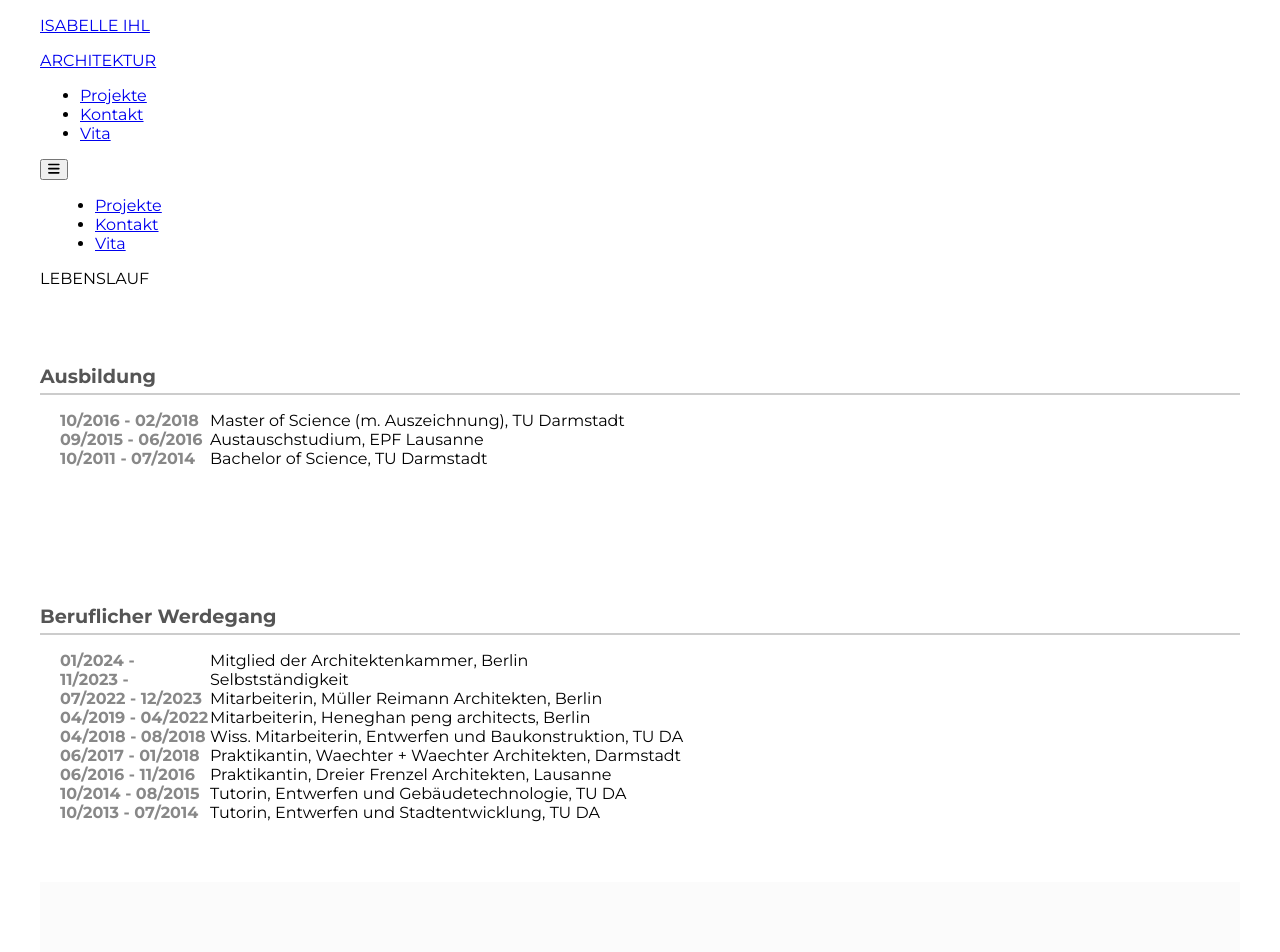
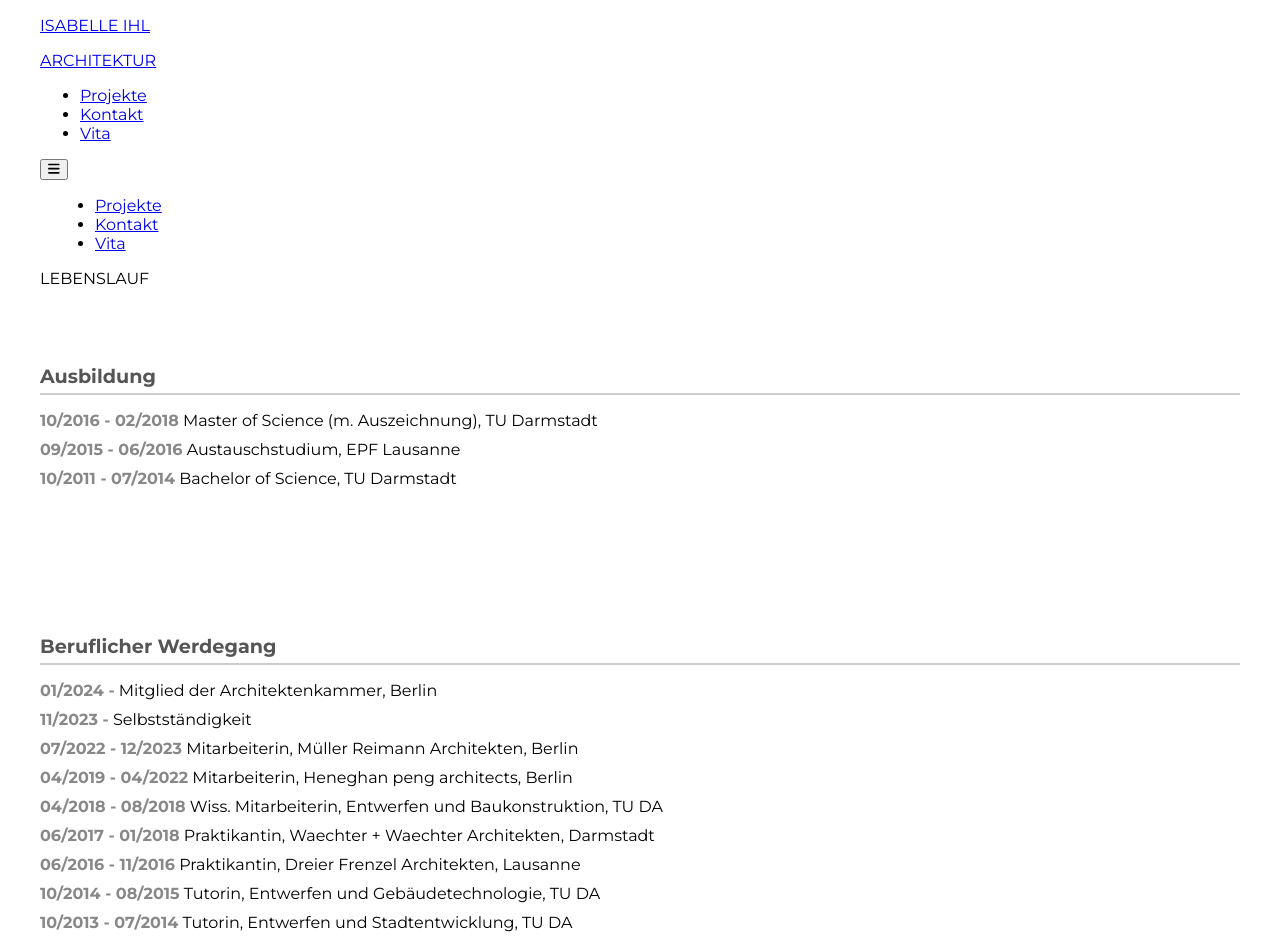
Before and after one commit to ihl-architektur/ihl-architektur.github.io, a React (Create React App) app: page /vita in a window 1280 px wide. Shown: the top 952 px of the page. Built offline with nearby package versions, Linux system fonts and the light colour scheme; the HTML template or start-up script is replaced by a standard one.

Commit message:
Vita - Datum beginnt mit Überschriften

```diff
--- a/src/pages/Vita.jsx
+++ b/src/pages/Vita.jsx
@@ -17,44 +17,23 @@ const Vita = () => {
           >
             Ausbildung
           </h2>
-          <div style={{ paddingLeft: '20px' }}>
-            <div>
-              <span
-                style={{
-                  fontWeight: 'bold',
-                  color: '#888',
-                  width: '150px',
-                  display: 'inline-block',
-                }}
-              >
+          <div>
+            <div style={{ marginBottom: '10px' }}>
+              <span style={{ fontWeight: 'bold', color: '#888' }}>
                 10/2016 - 02/2018
-              </span>
+              </span>{' '}
               Master of Science (m. Auszeichnung), TU Darmstadt
             </div>
-            <div>
-              <span
-                style={{
-                  fontWeight: 'bold',
-                  color: '#888',
-                  width: '150px',
-                  display: 'inline-block',
-                }}
-              >
+            <div style={{ marginBottom: '10px' }}>
+              <span style={{ fontWeight: 'bold', color: '#888' }}>
                 09/2015 - 06/2016
-              </span>
+              </span>{' '}
               Austauschstudium, EPF Lausanne
             </div>
-            <div>
-              <span
-                style={{
-                  fontWeight: 'bold',
-                  color: '#888',
-                  width: '150px',
-                  display: 'inline-block',
-                }}
-              >
+            <div style={{ marginBottom: '10px' }}>
+              <span style={{ fontWeight: 'bold', color: '#888' }}>
                 10/2011 - 07/2014
-              </span>
+              </span>{' '}
               Bachelor of Science, TU Darmstadt
             </div>
           </div>
@@ -70,122 +49,59 @@ const Vita = () => {
           >
             Beruflicher Werdegang
           </h2>
-          <div style={{ paddingLeft: '20px' }}>
-            <div>
-              <span
-                style={{
-                  fontWeight: 'bold',
-                  color: '#888',
-                  width: '150px',
-                  display: 'inline-block',
-                }}
-              >
+          <div>
+            <div style={{ marginBottom: '10px' }}>
+              <span style={{ fontWeight: 'bold', color: '#888' }}>
                 01/2024 -
-              </span>
+              </span>{' '}
               Mitglied der Architektenkammer, Berlin
             </div>
-            <div>
-              <span
-                style={{
-                  fontWeight: 'bold',
-                  color: '#888',
-                  width: '150px',
-                  display: 'inline-block',
-                }}
-              >
+            <div style={{ marginBottom: '10px' }}>
+              <span style={{ fontWeight: 'bold', color: '#888' }}>
                 11/2023 -
-              </span>
+              </span>{' '}
               Selbstständigkeit
             </div>
-            <div>
-              <span
-                style={{
-                  fontWeight: 'bold',
-                  color: '#888',
-                  width: '150px',
-                  display: 'inline-block',
-                }}
-              >
+            <div style={{ marginBottom: '10px' }}>
+              <span style={{ fontWeight: 'bold', color: '#888' }}>
                 07/2022 - 12/2023
-              </span>
+              </span>{' '}
               Mitarbeiterin, Müller Reimann Architekten, Berlin
             </div>
-            <div>
-              <span
-                style={{
-                  fontWeight: 'bold',
-                  color: '#888',
-                  width: '150px',
-                  display: 'inline-block',
-                }}
-              >
+            <div style={{ marginBottom: '10px' }}>
+              <span style={{ fontWeight: 'bold', color: '#888' }}>
                 04/2019 - 04/2022
-              </span>
+              </span>{' '}
               Mitarbeiterin, Heneghan peng architects, Berlin
             </div>
-            <div>
-              <span
-                style={{
-                  fontWeight: 'bold',
-                  color: '#888',
-                  width: '150px',
-                  display: 'inline-block',
-                }}
-              >
+            <div style={{ marginBottom: '10px' }}>
+              <span style={{ fontWeight: 'bold', color: '#888' }}>
                 04/2018 - 08/2018
-              </span>
+              </span>{' '}
               Wiss. Mitarbeiterin, Entwerfen und Baukonstruktion, TU DA
             </div>
-            <div>
-              <span
-                style={{
-                  fontWeight: 'bold',
-                  color: '#888',
-                  width: '150px',
-                  display: 'inline-block',
-                }}
-              >
+            <div style={{ marginBottom: '10px' }}>
+              <span style={{ fontWeight: 'bold', color: '#888' }}>
                 06/2017 - 01/2018
-              </span>
+              </span>{' '}
               Praktikantin, Waechter + Waechter Architekten, Darmstadt
             </div>
-            <div>
-              <span
-                style={{
-                  fontWeight: 'bold',
-                  color: '#888',
-                  width: '150px',
-                  display: 'inline-block',
-                }}
-              >
+            <div style={{ marginBottom: '10px' }}>
+              <span style={{ fontWeight: 'bold', color: '#888' }}>
                 06/2016 - 11/2016
-              </span>
+              </span>{' '}
               Praktikantin, Dreier Frenzel Architekten, Lausanne
             </div>
-            <div>
-              <span
-                style={{
-                  fontWeight: 'bold',
-                  color: '#888',
-                  width: '150px',
-                  display: 'inline-block',
-                }}
-              >
+            <div style={{ marginBottom: '10px' }}>
+              <span style={{ fontWeight: 'bold', color: '#888' }}>
                 10/2014 - 08/2015
-              </span>
+              </span>{' '}
               Tutorin, Entwerfen und Gebäudetechnologie, TU DA
             </div>
-            <div>
-              <span
-                style={{
-                  fontWeight: 'bold',
-                  color: '#888',
-                  width: '150px',
-                  display: 'inline-block',
-                }}
-              >
+            <div style={{ marginBottom: '10px' }}>
+              <span style={{ fontWeight: 'bold', color: '#888' }}>
                 10/2013 - 07/2014
-              </span>
+              </span>{' '}
               Tutorin, Entwerfen und Stadtentwicklung, TU DA
             </div>
           </div>
@@ -201,31 +117,15 @@ const Vita = () => {
           >
             Nebenberufliche Engagements
           </h2>
-          <div style={{ paddingLeft: '20px' }}>
-            <div>
-              <span
-                style={{
-                  fontWeight: 'bold',
-                  color: '#888',
-                  width: '150px',
-                  display: 'inline-block',
-                }}
-              >
-                04/2024
-              </span>
+          <div>
+            <div style={{ marginBottom: '10px' }}>
+              <span style={{ fontWeight: 'bold', color: '#888' }}>04/2024</span>{' '}
               Architekturkollektiv &apos;LaPemit&apos;
             </div>
-            <div>
-              <span
-                style={{
-                  fontWeight: 'bold',
-                  color: '#888',
-                  width: '150px',
-                  display: 'inline-block',
-                }}
-              >
+            <div style={{ marginBottom: '10px' }}>
+              <span style={{ fontWeight: 'bold', color: '#888' }}>
                 02/2020 - 03/2020
-              </span>
+              </span>{' '}
               Soziales Projekt &apos;Thusanang&apos;, Südafrika
             </div>
           </div>
```
